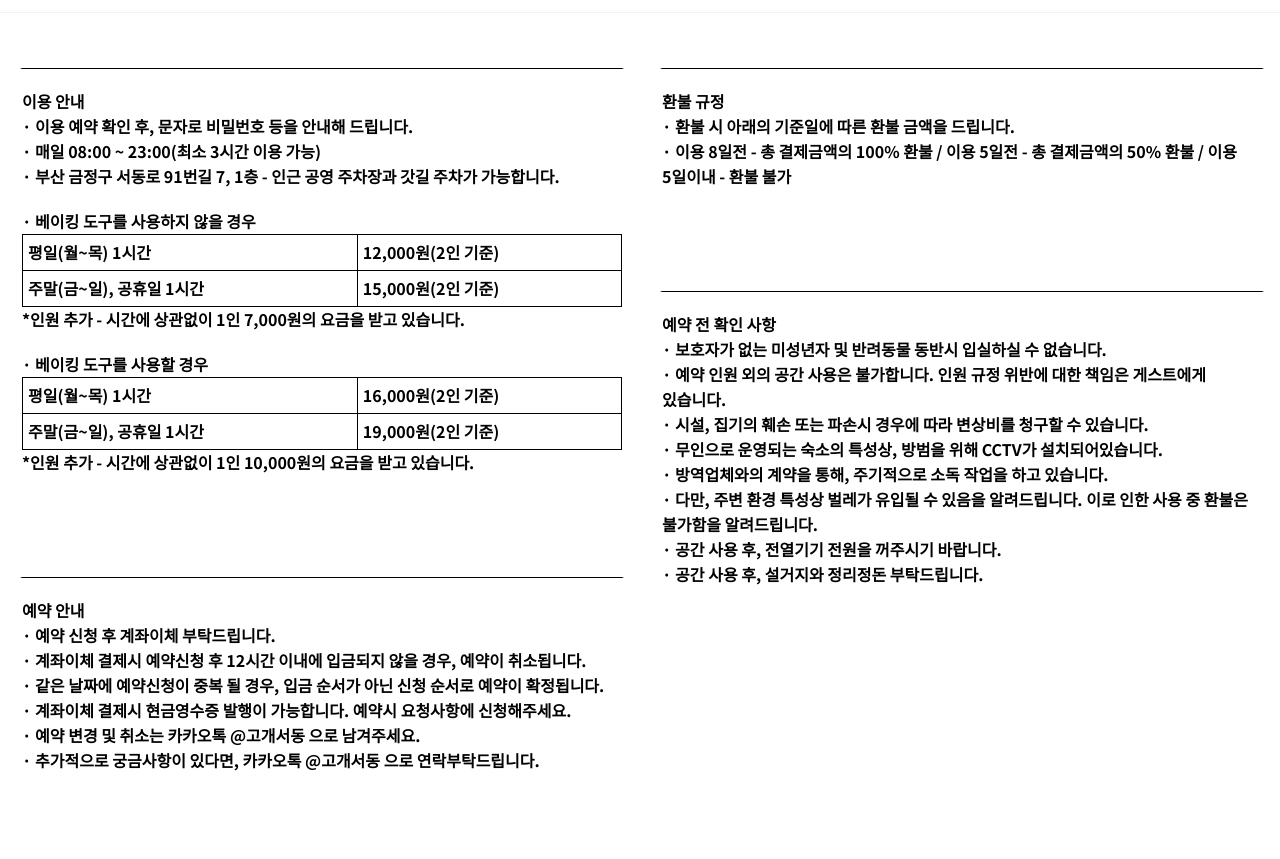
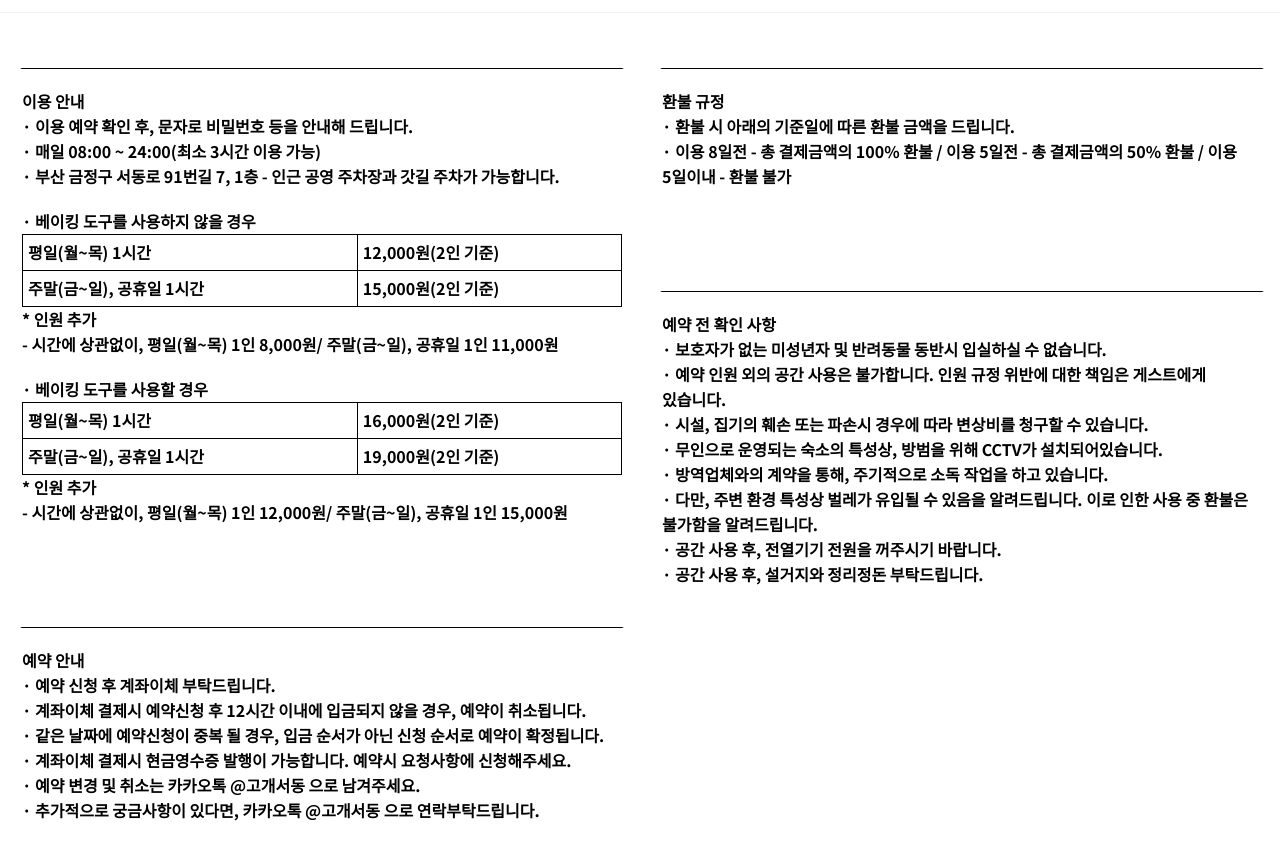
Before and after one commit to yoojat/gogaeseadong, a Next.js app: page /inquery in a window 1280 px wide. Shown: the part 980-1839 px from the top of the page. Built offline with nearby package versions, Linux system fonts and the light colour scheme.

Commit message:
가격표 변경

```diff
--- a/pages/inquery.tsx
+++ b/pages/inquery.tsx
@@ -114,7 +114,7 @@ const Inquery = () => {
               <li>
                 · 이용 예약 확인 후, 문자로 비밀번호 등을 안내해 드립니다.
               </li>
-              <li>· 매일 08:00 ~ 23:00(최소 3시간 이용 가능)</li>
+              <li>· 매일 08:00 ~ 24:00(최소 3시간 이용 가능)</li>
               <li>
                 · 부산 금정구 서동로 91번길 7, 1층 - 인근 공영 주차장과 갓길
                 주차가 가능합니다.
@@ -135,8 +135,9 @@ const Inquery = () => {
                     </tr>
                   </Table>
                   <div>
-                    *인원 추가 - 시간에 상관없이 1인 7,000원의 요금을 받고
-                    있습니다.
+                    * 인원 추가
+                    <br />- 시간에 상관없이, 평일(월~목) 1인 8,000원/
+                    주말(금~일), 공휴일 1인 11,000원
                   </div>
                 </div>
               </li>
@@ -156,8 +157,9 @@ const Inquery = () => {
                     </tr>
                   </Table>
                   <div>
-                    *인원 추가 - 시간에 상관없이 1인 10,000원의 요금을 받고
-                    있습니다.
+                    * 인원 추가
+                    <br />- 시간에 상관없이, 평일(월~목) 1인 12,000원/
+                    주말(금~일), 공휴일 1인 15,000원
                   </div>
                 </div>
               </li>
```
